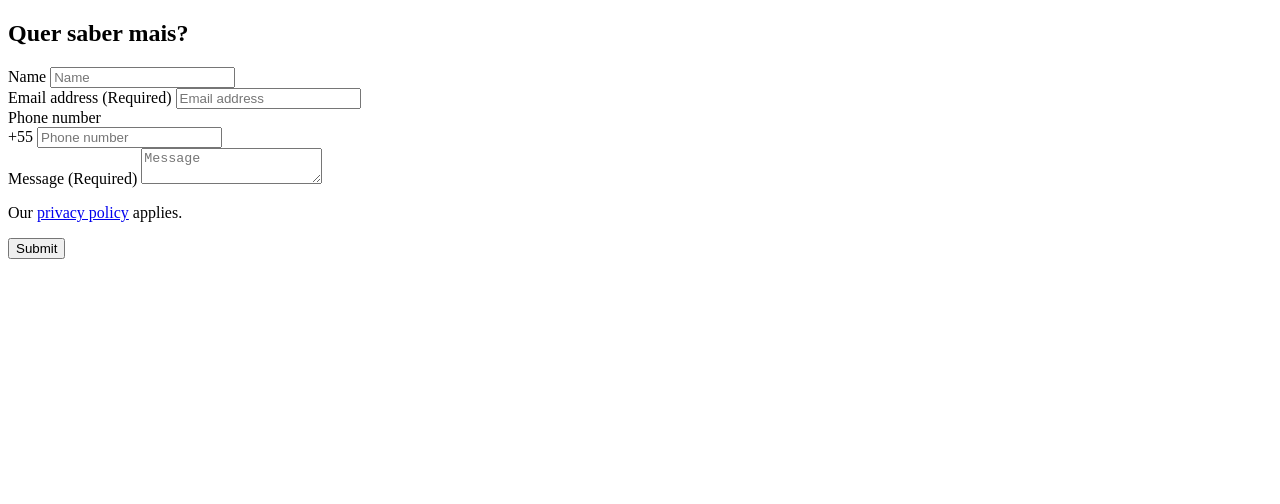
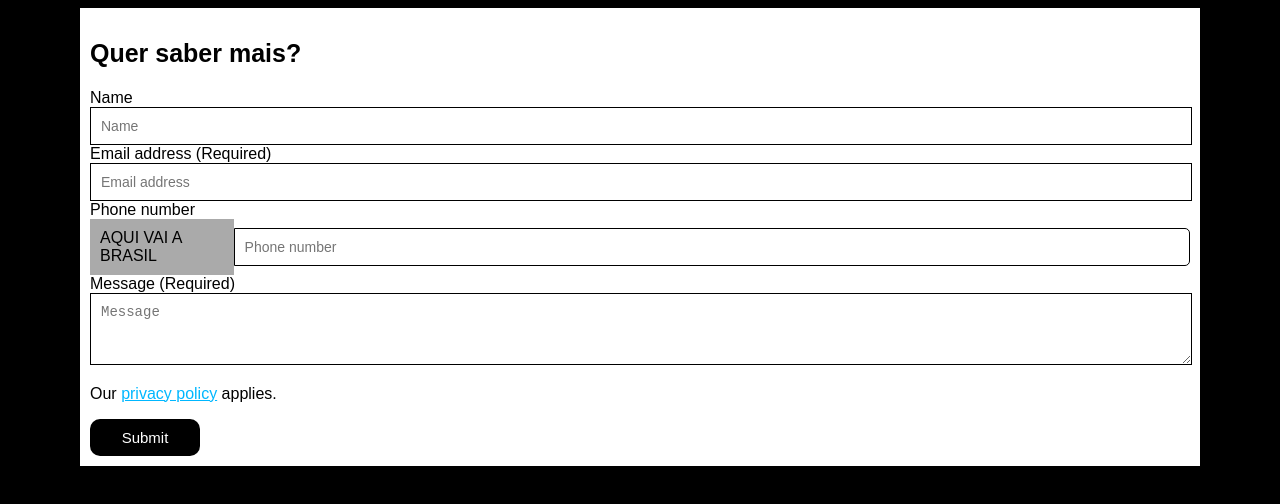
Before and after one commit to JuliaOizumi/CP2Front-end, a plain HTML site: page index.html in a window 1280 px wide. Drawn offline with Linux system fonts and the light colour scheme.

Commit message:
Aplica do cor e estrutura simples na área de contato.

```diff
--- a/css/style.css
+++ b/css/style.css
@@ -0,0 +1,63 @@
+body {
+    font-family: Arial, sans-serif;
+    background-color: rgb(0, 0, 0);
+    display: flex;
+    flex-direction: column;
+    align-items: center;
+}
+
+.contact-form {
+    background-color: #ffffff;
+    color: #000000;
+    padding: 10px;
+    width: 1100px;
+}
+
+.contact-form h1 {
+    font-size: 25px;
+}
+
+.form-group label {
+    display: block;
+
+}
+
+input, textarea {
+    width: calc(100% - 20px);
+    padding: 10px;
+    border: 1px solid #000000;
+    font-size: 14px;
+}
+
+.phone-input {
+    display: flex;
+    align-items: center;
+}
+
+.phone-input span {
+    padding: 10px;
+    background-color: #aaaaaa;
+}
+
+.phone-input input {
+    border-radius: 0 5px 5px 0;
+}
+
+textarea {
+    height: 50px;
+    resize: vertical;
+}
+
+button {
+    width: 10%;
+    padding: 10px;
+    background-color: #000000;
+    color: #ffffff;
+    border: none;
+    border-radius: 10px;
+    font-size: 15px;
+}
+
+a {
+    color: #00b7ff;
+}
--- a/index.html
+++ b/index.html
@@ -26,7 +26,7 @@
                 <div class="form-group">
                     <label for="phone">Phone number</label>
                     <div class="phone-input">
-                        <span>+55</span>
+                        <Span>AQUI VAI A BRASIL</Span>
                         <input type="tel" id="phone" placeholder="Phone number">
                     </div>
                 </div>
```
Also changed, not shown: img/Brasil.jpg (added).
